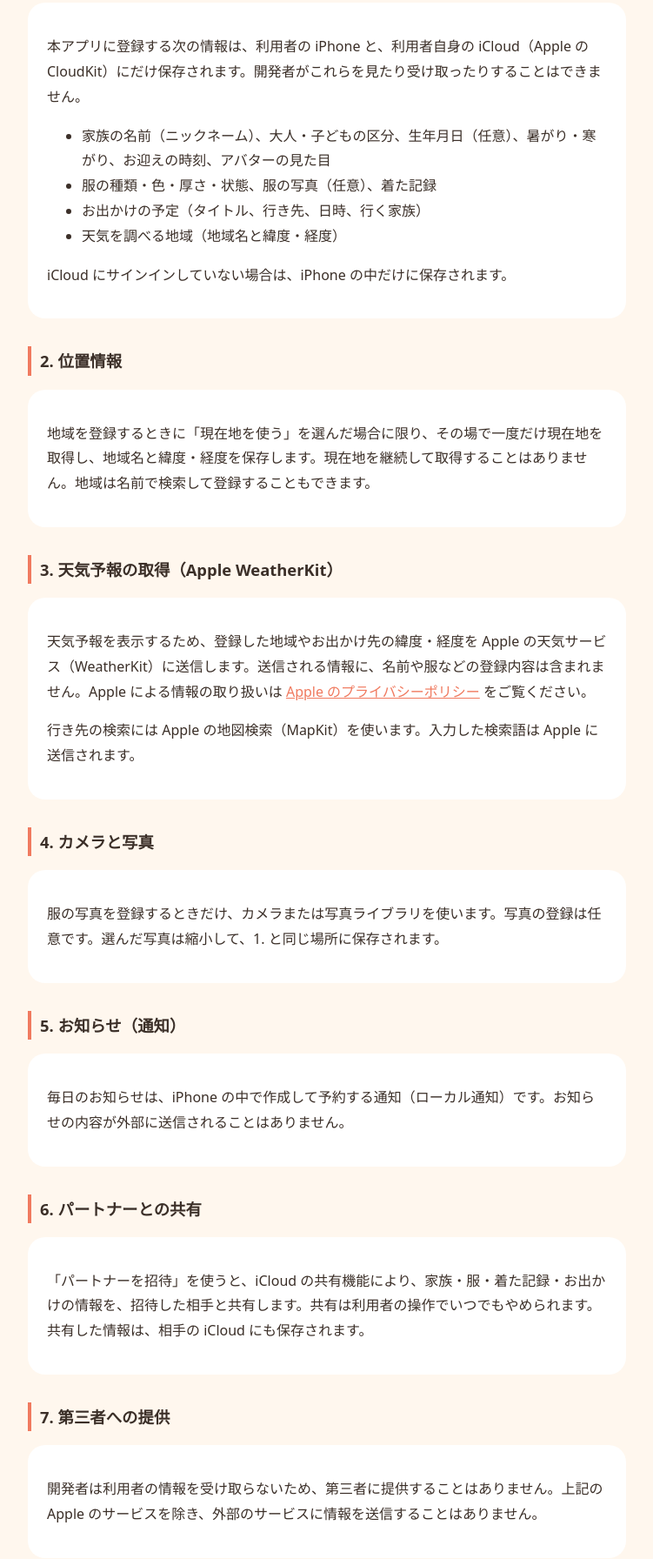
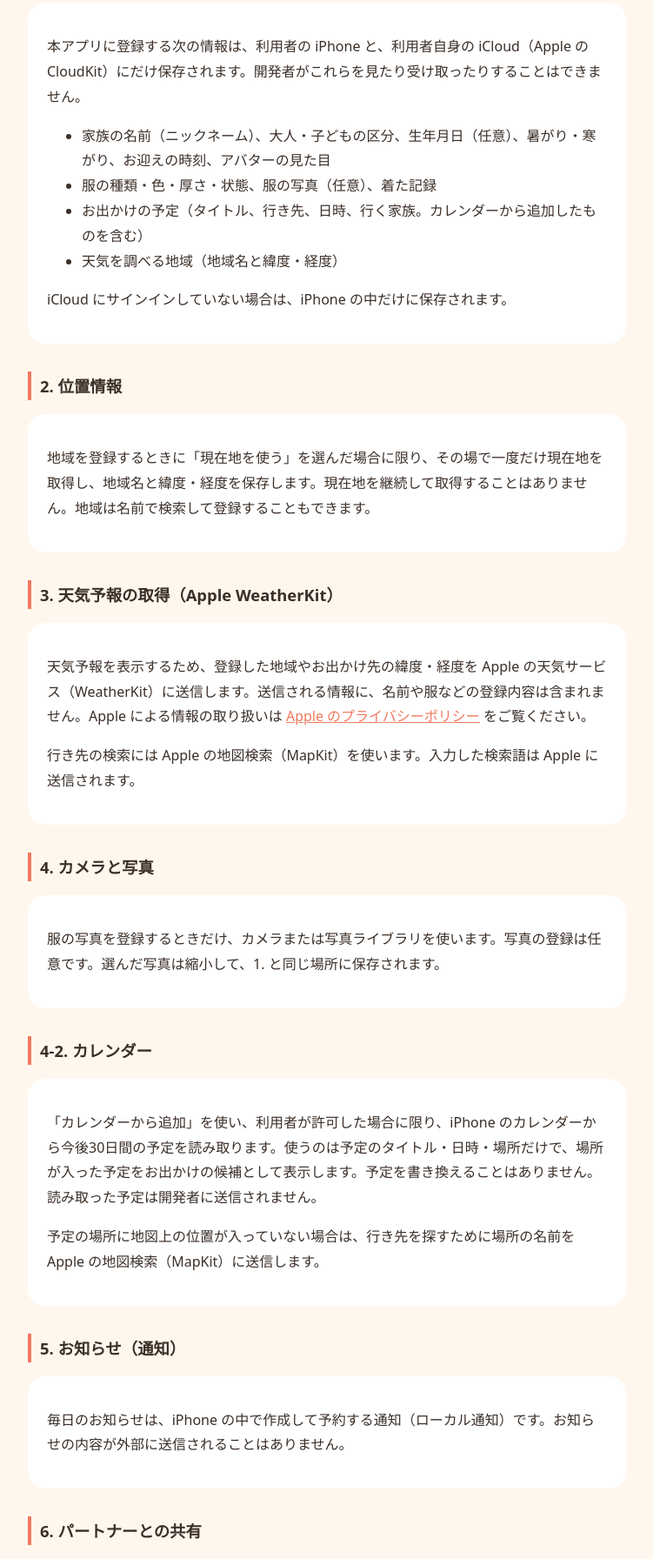
Before and after one commit to daichi-okamoto/fukuyohou-site, a plain HTML site: page privacy.html in a window 1280 px wide. Shown: the part 569-2361 px from the top of the page at 87% size, without its empty margins (264-1015 px from the left). Drawn offline with Linux system fonts and the light colour scheme.

Commit message:
プライバシーポリシー：カレンダーの読み取りについて追記

```diff
--- a/privacy.html
+++ b/privacy.html
@@ -11,7 +11,7 @@
 <header>
 <img src="icon.png" alt="ふくよほうのアイコン">
 <h1>プライバシーポリシー</h1>
-<p class="muted">ふくよほう（iPhone アプリ）／制定日：2026年11月25日</p>
+<p class="muted">ふくよほう（iPhone アプリ）／制定日：2026年11月25日（カレンダーについて追記）</p>
 </header>
 
 <section>
@@ -25,7 +25,7 @@
 <ul>
 <li>家族の名前（ニックネーム）、大人・子どもの区分、生年月日（任意）、暑がり・寒がり、お迎えの時刻、アバターの見た目</li>
 <li>服の種類・色・厚さ・状態、服の写真（任意）、着た記録</li>
-<li>お出かけの予定（タイトル、行き先、日時、行く家族）</li>
+<li>お出かけの予定（タイトル、行き先、日時、行く家族。カレンダーから追加したものを含む）</li>
 <li>天気を調べる地域（地域名と緯度・経度）</li>
 </ul>
 <p>iCloud にサインインしていない場合は、iPhone の中だけに保存されます。</p>
@@ -45,6 +45,12 @@
 <h2>4. カメラと写真</h2>
 <section>
 <p>服の写真を登録するときだけ、カメラまたは写真ライブラリを使います。写真の登録は任意です。選んだ写真は縮小して、1. と同じ場所に保存されます。</p>
+</section>
+
+<h2>4-2. カレンダー</h2>
+<section>
+<p>「カレンダーから追加」を使い、利用者が許可した場合に限り、iPhone のカレンダーから今後30日間の予定を読み取ります。使うのは予定のタイトル・日時・場所だけで、場所が入った予定をお出かけの候補として表示します。予定を書き換えることはありません。読み取った予定は開発者に送信されません。</p>
+<p>予定の場所に地図上の位置が入っていない場合は、行き先を探すために場所の名前を Apple の地図検索（MapKit）に送信します。</p>
 </section>
 
 <h2>5. お知らせ（通知）</h2>
```
